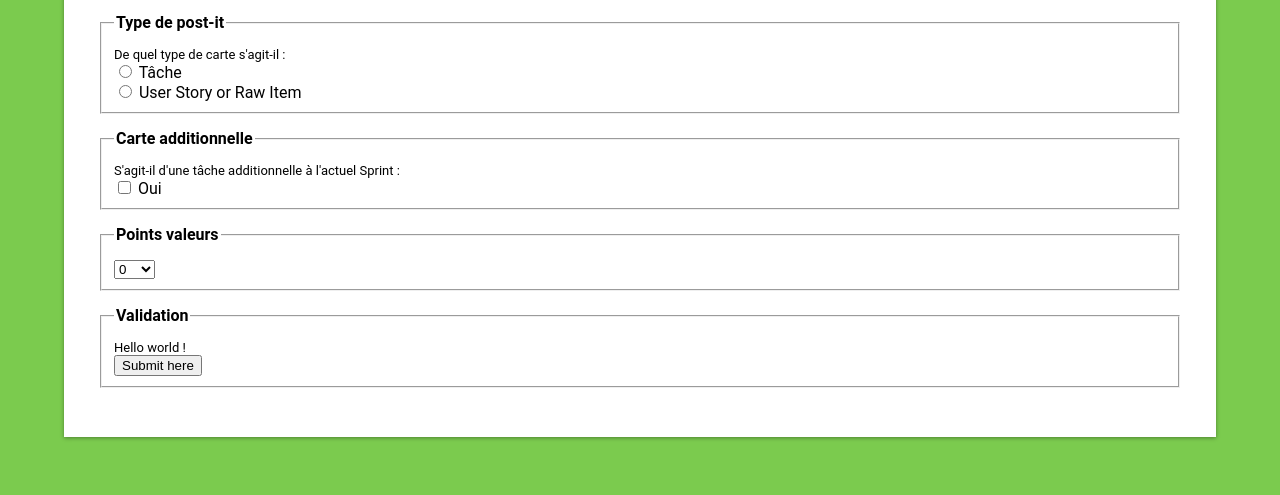
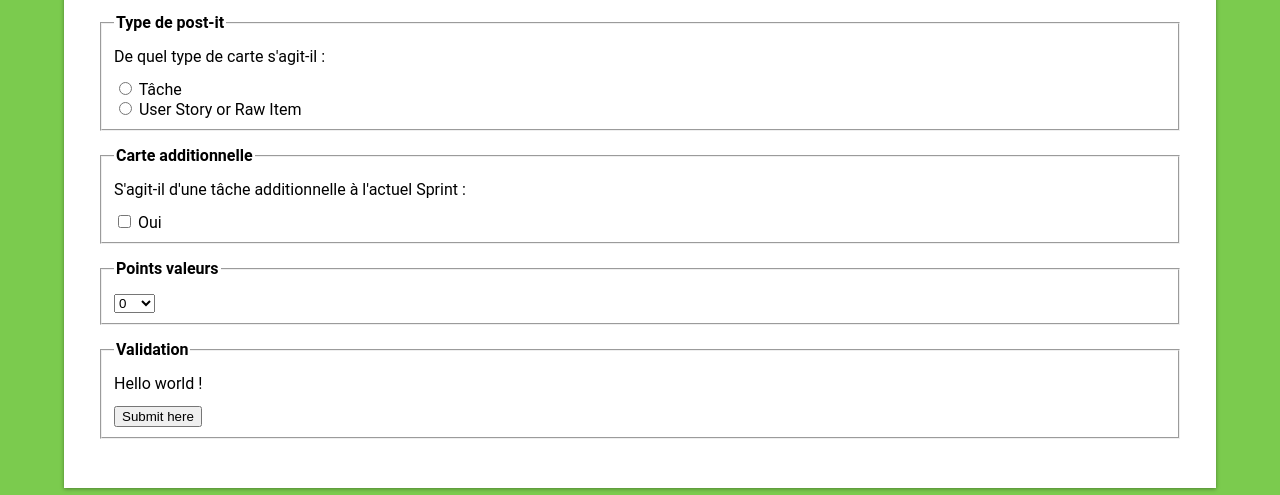
Before and after one commit to matbgn/remember-it, a plain HTML site: page index.html in a window 1280 px wide. Shown: the part 305-800 px from the top of the page. Drawn offline with Linux system fonts and the light colour scheme.

Commit message:
Correction of paragraphs

```diff
--- a/assets/css/style.css
+++ b/assets/css/style.css
@@ -12,34 +12,27 @@
 a {
     text-decoration: none;
 }
-
 a:active {
     color: #BA2C45;
 }
-
 a:hover {
     color: #BA2C45;
 }
-
 a:link {
     color: #BA2C45;
 }
-
 a:visited {
     color: #BA2C45;
 }
-
 body {
     background-color: rgb(123, 203, 78);
     font-family: Roboto, RobotoDraft, Helvetica, Arial, sans-serif;
     margin: 0;
 }
-
 fieldset {
     margin-bottom: 15px;
     padding-top: 15px;
 }
-
 footer {
     font-size: 8px;
     font-style: italic;
@@ -48,7 +41,6 @@ footer {
     padding-top: 17px;
     text-align: right;
 }
-
 h1 {
     font-family: inherit;
     font-size: 34px;
@@ -56,7 +48,6 @@ h1 {
     margin-bottom: 16px;
     margin-top: 0;
 }
-
 h2 {
     font-family: inherit;
     font-size: 16px;
@@ -64,7 +55,6 @@ h2 {
     margin-bottom: 16px;
     margin-top: 16px;
 }
-
 h3 {
     font-family: inherit;
     font-size: 13px;
@@ -72,16 +62,15 @@ h3 {
     margin-bottom: 0;
     margin-top: 16px;
 }
-
 img {
     vertical-align: middle;
 }
-
+legend {
+}
 li {
     font-family: inherit;
     margin-bottom: 16px;
 }
-
 ol {
     font-family: inherit;
     font-size: 13px;
@@ -89,15 +78,13 @@ ol {
     padding-left: 34px;
     padding-right: 34px;
 }
-
 p {
     font-family: inherit;
-    font-size: 13px;
-    margin-bottom: 0;
+    font-size: inherit;
+    margin-bottom: 13px;
     margin-top: 0;
     white-space: pre-wrap;
 }
-
 ul {
     font-family: inherit;
     font-size: 13px;
@@ -122,7 +109,6 @@ ul {
     padding-left: 8%;
     padding-top: 35px;
 }
-
 .viewInCard {
     background-color: #fff;
     -webkit-box-shadow: 0 1px 4px 0 rgba(0, 0, 0, 0.37);
@@ -132,12 +118,10 @@ ul {
     width: 90%;
     word-wrap: break-word;
 }
-
 .accentLine {
     background-color: rgb(255, 139, 0);
     height: 8px;
 }
-
 .viewContent {
     padding: 34px;
 }
```
